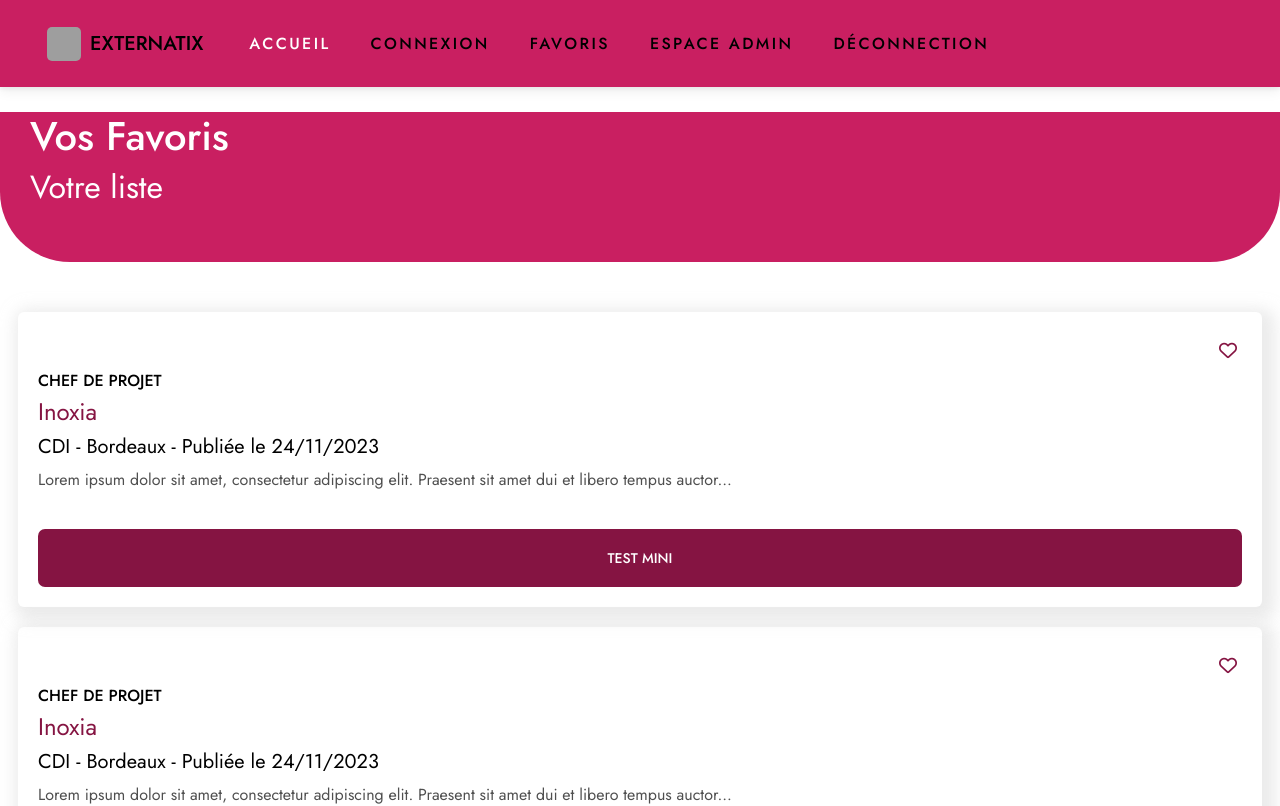
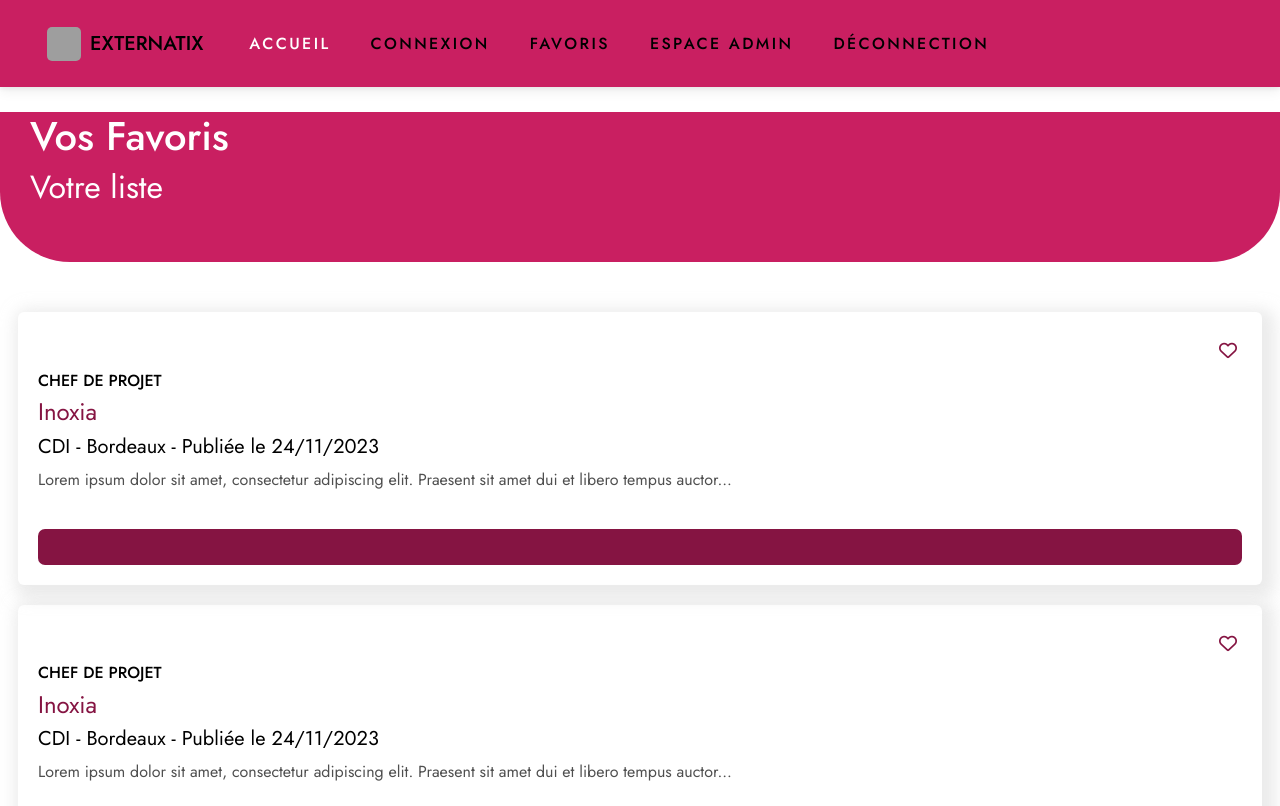
Before and after one commit to WildCodeSchool/2023-09-JS-BDX-P3-la-rive-droite, a React (Vite) app in the folder frontend/: page /profile/favorite in a window 1280 px wide. Shown: the top 806 px of the page. Built offline with nearby package versions, Linux system fonts and the light colour scheme; grey boxes are pictures that could not be loaded.

Commit message:
added prop textBtn for button mini

```diff
--- a/frontend/src/components/Boutons/ButtonMini.jsx
+++ b/frontend/src/components/Boutons/ButtonMini.jsx
@@ -1,14 +1,17 @@
+import PropTypes from "prop-types";
 import "./button-mini.css";
 
-function ButtonMini() {
+function ButtonMini({ textBtn }) {
   return (
     <div>
       <button className="submit-btn-mini" type="submit">
-        {" "}
-        Test mini{" "}
+        {textBtn}
       </button>
     </div>
   );
 }
 
+ButtonMini.propTypes = {
+  textBtn: PropTypes.string.isRequired,
+};
 export default ButtonMini;
--- a/frontend/src/pages/Dashboard/Dashboard1.jsx
+++ b/frontend/src/pages/Dashboard/Dashboard1.jsx
@@ -1,9 +1,11 @@
 import TitleDashboard from "../../components/Dashboards/TitleDashboard";
+import ButtonMini from "../../components/Boutons/ButtonMini";
 
 function TitleDashboard1() {
   return (
     <div>
       <TitleDashboard />
+      <ButtonMini textBtn="Ajouter une offre" />
     </div>
   );
 }
```
